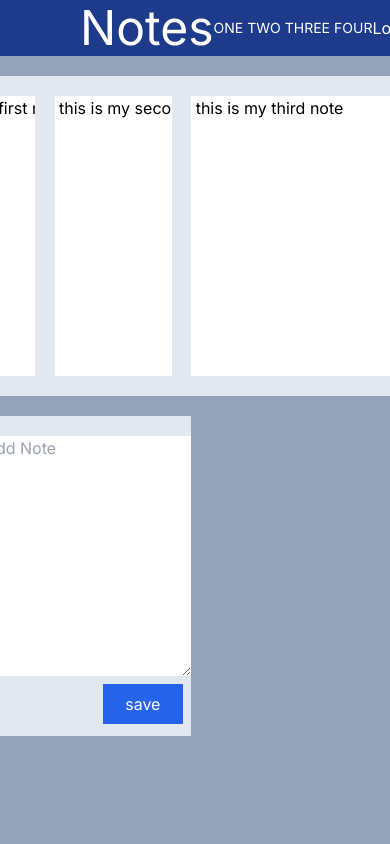
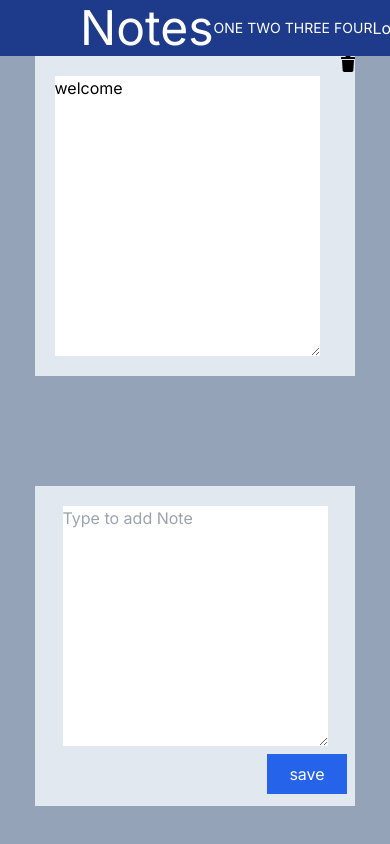
Before and after one commit to mkataw8/notes, a Next.js app: page / in a window 390 px wide. Shown: the top 844 px of the page. Built offline with nearby package versions, Linux system fonts and the light colour scheme.

Commit message:
Responsive Notes and delete function

```diff
--- a/app/page.tsx
+++ b/app/page.tsx
@@ -5,26 +5,23 @@ import Nav from "./src/components/Nav";
 import { Workspace } from "./src/components/Workspace";
 
 export default function Home() {
-  const [notes, setNotes] = useState([
-    {
-      id: nanoid(),
-      text: " this is my first note",
-    },
-    {
-      id: nanoid(),
-      text: " this is my second note",
-    },
-    {
-      id: nanoid(),
-      text: " this is my third note",
-    },
-  ]);
+  const [notes, setNotes] = useState([{ id: nanoid(), text: "welcome" }]);
+  // useEffect(() => {
+  //   const savedNotes = JSON.parse(localStorage.getItem("react-notes-app-data"));
 
+  //   if (savedNotes) {
+  //     setNotes(savedNotes);
+  //   }
+  // }, []);
+  // useEffect(() => {
+  //   localStorage.setItem("react-notes-app-data", JSON.stringify(notes));
+  // }, [notes]);
   const addNote = (text: any) => {
     const newNote = {
       id: nanoid(),
       text: text,
     };
+
     const newNotes = [...notes, newNote];
     setNotes(newNotes);
   };
@@ -33,6 +30,7 @@ export default function Home() {
     const newNotes = notes.filter((note) => note.id !== id);
     setNotes(newNotes);
   };
+
   return (
     <main>
       <Nav />
--- a/app/src/components/Notes/index.tsx
+++ b/app/src/components/Notes/index.tsx
@@ -15,8 +15,9 @@ export default function Notes(props: dataT) {
       <div className="flex justify-center  bg-slate-200 w-80 h-80 ">
         <div className="flex justify-center">
           <textarea
+            readOnly
             value={text}
-            className=" m-5"
+            className="outline-none m-5"
             rows="11"
             cols="25"
             placeholder="Type to add Note"
--- a/app/src/components/Workspace/index.tsx
+++ b/app/src/components/Workspace/index.tsx
@@ -9,8 +9,8 @@ type dataT = {
 export function Workspace(props: dataT) {
   const { notes, handleAddNote, handleDeleteNote } = props;
   return (
-    <div className=" flex-col justify-center bg-slate-400 w-full h-screen">
-      <div className="  pt-5 grid grid-cols-3 gap-5  mb-5 ">
+    <div className=" flex place-content-center bg-slate-400 w-full h-screen">
+      <div className="  grid grid-cols-1 md:grid-cols-2 lg:grid-cols-3  gap-4 ">
         {notes.map((note: any) => (
           <Notes
             key={note}
```
